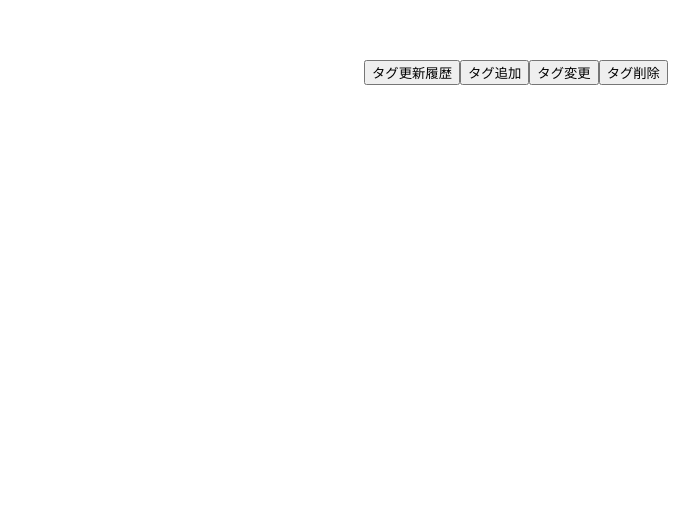
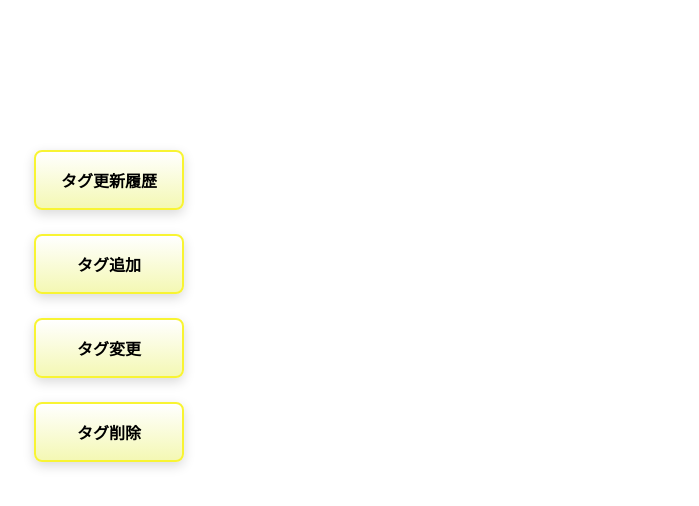
Before and after one commit to 38022/P3Icontrol, a Vue app: page /tag in a window 1280 px wide. Shown: the top 506 px of the page, without its empty margins (124-823 px from the left). Built offline with nearby package versions, Linux system fonts and the light colour scheme.

Commit message:
タグ管理各ページ作成

```diff
--- a/src/components/HomePage.vue
+++ b/src/components/HomePage.vue
@@ -3,6 +3,9 @@
     <button @click="$router.push('/recipe')">レシピ管理</button>
     <button @click="$router.push('/tag')">タグ管理</button>
     <button>P3I設定</button>
+  </div>
+  <div class="p3-status">
+    <p>P3稼働状況</p>
   </div>
 </template>
 
@@ -36,4 +39,7 @@ export default {
   box-shadow: 0 6px 18px rgba(0,0,0,0.25);
   background: linear-gradient(180deg, #f8f8f8 0%, #ffff7c 100%);
 }
+.p3-status p {
+  margin-top: -250px;
+}
 </style>
--- a/src/components/TagAdd.vue
+++ b/src/components/TagAdd.vue
@@ -110,7 +110,7 @@ h2 {
   position: relative;
   text-align: left;
   margin-left: 30px;
-  margin-top: 0;
+  margin-top: -30px;
   padding-bottom: 4px;
 }
 h2::after {
@@ -119,7 +119,7 @@ h2::after {
   position: absolute;
   left: 0;
   bottom: 0;
-  width: 120px;
+  width: 150px;
   height: 3px;
   background: #FFD700;
 }
--- a/src/components/TagChange.vue
+++ b/src/components/TagChange.vue
@@ -0,0 +1,25 @@
+<template>
+  <div class="tag-change">
+    <h2>タグ変更</h2>
+  </div>
+</template>
+
+<style scoped>
+h2 {
+  position: relative;
+  text-align: left;
+  margin-left: 30px;
+  margin-top: -30px;
+  padding-bottom: 4px;
+}
+h2::after {
+  content: "";
+  display: block;
+  position: absolute;
+  left: 0;
+  bottom: 0;
+  width: 150px;
+  height: 3px;
+  background: #FFD700;
+}
+</style>
--- a/src/components/TagControl.vue
+++ b/src/components/TagControl.vue
@@ -1,6 +1,35 @@
 <template>
-  <button>タグ更新履歴</button>
-  <button @click="$router.push('/tag/add')">タグ追加</button>
-  <button>タグ変更</button>
-  <button>タグ削除</button>
+  <div class="button-group">
+    <button @click="$router.push('/tag/history')">タグ更新履歴</button>
+    <button @click="$router.push('/tag/add')">タグ追加</button>
+    <button @click="$router.push('/tag/change')">タグ変更</button>
+    <button @click="$router.push('/tag/delete')">タグ削除</button>
+  </div>
+
 </template>
+
+<style scoped>
+.button-group {
+  display: flex;
+  flex-direction: column;
+  gap: 24px;
+  align-items: flex-start;
+  margin-left: 150px;
+  margin-top: 150px;
+}
+.button-group button {
+  width: 150px;
+  height: 60px;
+  font-size: 1rem;
+  font-weight: bold;
+  background: linear-gradient(180deg, #fff 0%, #f4f8b4 100%);
+  border: 2px solid #f8f433;
+  border-radius: 8px;
+  box-shadow: 0 4px 12px rgba(0,0,0,0.15);
+  transition: box-shadow 0.2s;
+}
+.button-group button:hover {
+  box-shadow: 0 6px 18px rgba(0,0,0,0.25);
+  background: linear-gradient(180deg, #f8f8f8 0%, #ffff7c 100%);
+}
+</style>
--- a/src/components/TagDelete.vue
+++ b/src/components/TagDelete.vue
@@ -0,0 +1,25 @@
+<template>
+  <div class="tag-delete">
+    <h2>タグ削除</h2>
+  </div>
+</template>
+
+<style scoped>
+h2 {
+  position: relative;
+  text-align: left;
+  margin-left: 30px;
+  margin-top: -30px;
+  padding-bottom: 4px;
+}
+h2::after {
+  content: "";
+  display: block;
+  position: absolute;
+  left: 0;
+  bottom: 0;
+  width: 150px;
+  height: 3px;
+  background: #FFD700;
+}
+</style>
--- a/src/components/TagHistory.vue
+++ b/src/components/TagHistory.vue
@@ -0,0 +1,25 @@
+<template>
+  <div class="tag-history">
+    <h2>タグ更新履歴</h2>
+  </div>
+</template>
+
+<style scoped>
+h2 {
+  position: relative;
+  text-align: left;
+  margin-left: 30px;
+  margin-top: -30px;
+  padding-bottom: 4px;
+}
+h2::after {
+  content: "";
+  display: block;
+  position: absolute;
+  left: 0;
+  bottom: 0;
+  width: 150px;
+  height: 3px;
+  background: #FFD700;
+}
+</style>
```
Also changed, not shown: src/router/index.js (+7 -1 lines).
